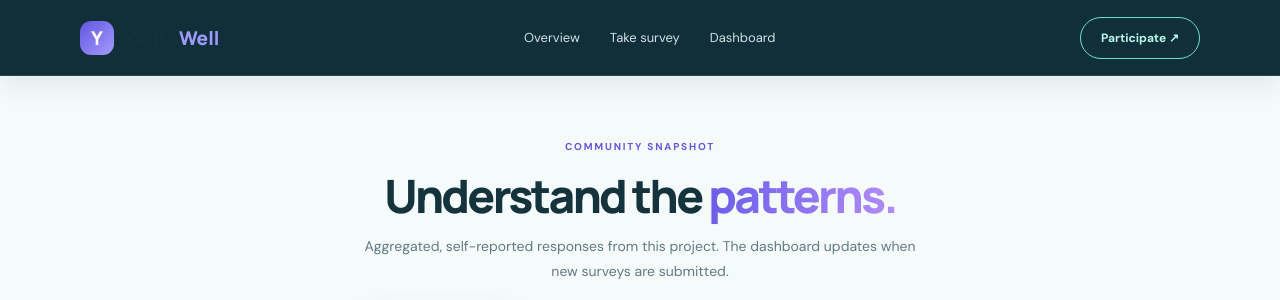
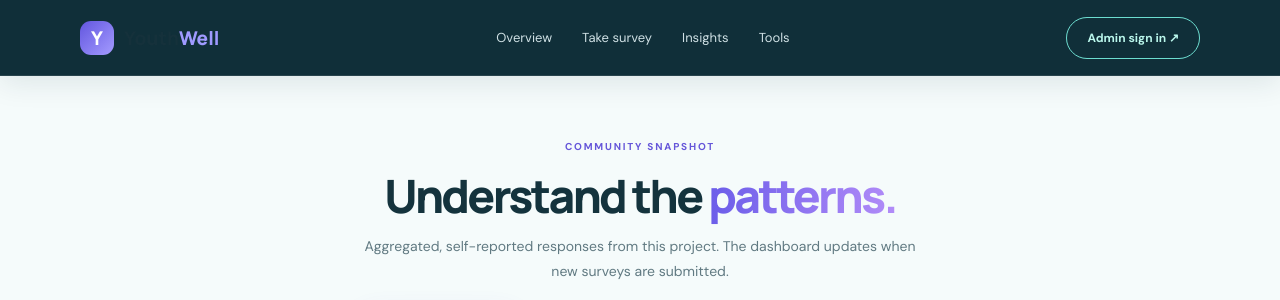
Before and after one commit to shubham-bahadurge/youth-digital-wellbeing-analyzer, a Flask app: page /dashboard in a window 1280 px wide. Shown: the top 300 px of the page. Run offline with Flask 3, Linux system fonts and the light colour scheme; data that the repository does not hold is empty.

Commit message:
Add clear admin sign-in navigation

```diff
--- a/templates/base.html
+++ b/templates/base.html
@@ -1,3 +1,3 @@
 <!doctype html>
 <html lang="en"><head><meta charset="utf-8"><meta name="viewport" content="width=device-width,initial-scale=1"><meta name="description" content="A student-led CEP project exploring the impact of mobile phones on youth."><title>{% block title %}YouthWell · Digital well-being{% endblock %}</title><link rel="preconnect" href="https://fonts.googleapis.com"><link href="https://fonts.googleapis.com/css2?family=DM+Sans:wght@400;500;600;700&family=Manrope:wght@500;600;700;800&display=swap" rel="stylesheet"><link rel="stylesheet" href="{{ url_for('static',filename='style.css') }}"><script src="https://cdn.jsdelivr.net/npm/chart.js"></script></head>
-<body><nav class="nav"><a class="brand" href="{{ url_for('home') }}"><span class="brand-mark">Y</span><span>Youth<span class="brand-light">Well</span></span></a><div class="nav-links"><a href="{{ url_for('home') }}">Overview</a><a href="{{ url_for('survey') }}">Take survey</a><a href="{{ url_for('dashboard') }}">Dashboard</a></div><a class="nav-cta" href="{{ url_for('survey') }}">Participate ↗</a></nav><main>{% with messages=get_flashed_messages(with_categories=true) %}{% if messages %}<div class="flash-wrap">{% for category,message in messages %}<div class="flash {{ category }}">{{ message }}</div>{% endfor %}</div>{% endif %}{% endwith %}{% block content %}{% endblock %}</main><footer class="footer"><div class="brand"><span class="brand-mark">Y</span><span>Youth<span class="brand-light">Well</span></span></div><p>Community Engagement Project · Impact of Mobile Phones on Youth</p><p class="footer-note">Anonymous educational survey. Please do not share identifying or sensitive information.</p></footer></body></html>
+<body><nav class="nav"><a class="brand" href="{{ url_for('home') }}"><span class="brand-mark">Y</span><span>Youth<span class="brand-light">Well</span></span></a><div class="nav-links"><a href="{{ url_for('home') }}">Overview</a><a href="{{ url_for('survey') }}">Take survey</a><a href="{{ url_for('dashboard') }}">Insights</a><a href="#wellbeing-tools">Tools</a></div><a class="nav-cta" href="{{ url_for('admin_login') }}">Admin sign in ↗</a></nav><main>{% with messages=get_flashed_messages(with_categories=true) %}{% if messages %}<div class="flash-wrap">{% for category,message in messages %}<div class="flash {{ category }}">{{ message }}</div>{% endfor %}</div>{% endif %}{% endwith %}{% block content %}{% endblock %}</main><footer class="footer"><div class="brand"><span class="brand-mark">Y</span><span>Youth<span class="brand-light">Well</span></span></div><p>Community Engagement Project · Impact of Mobile Phones on Youth</p><p class="footer-note">Anonymous educational survey. Please do not share identifying or sensitive information.</p></footer></body></html>
```
